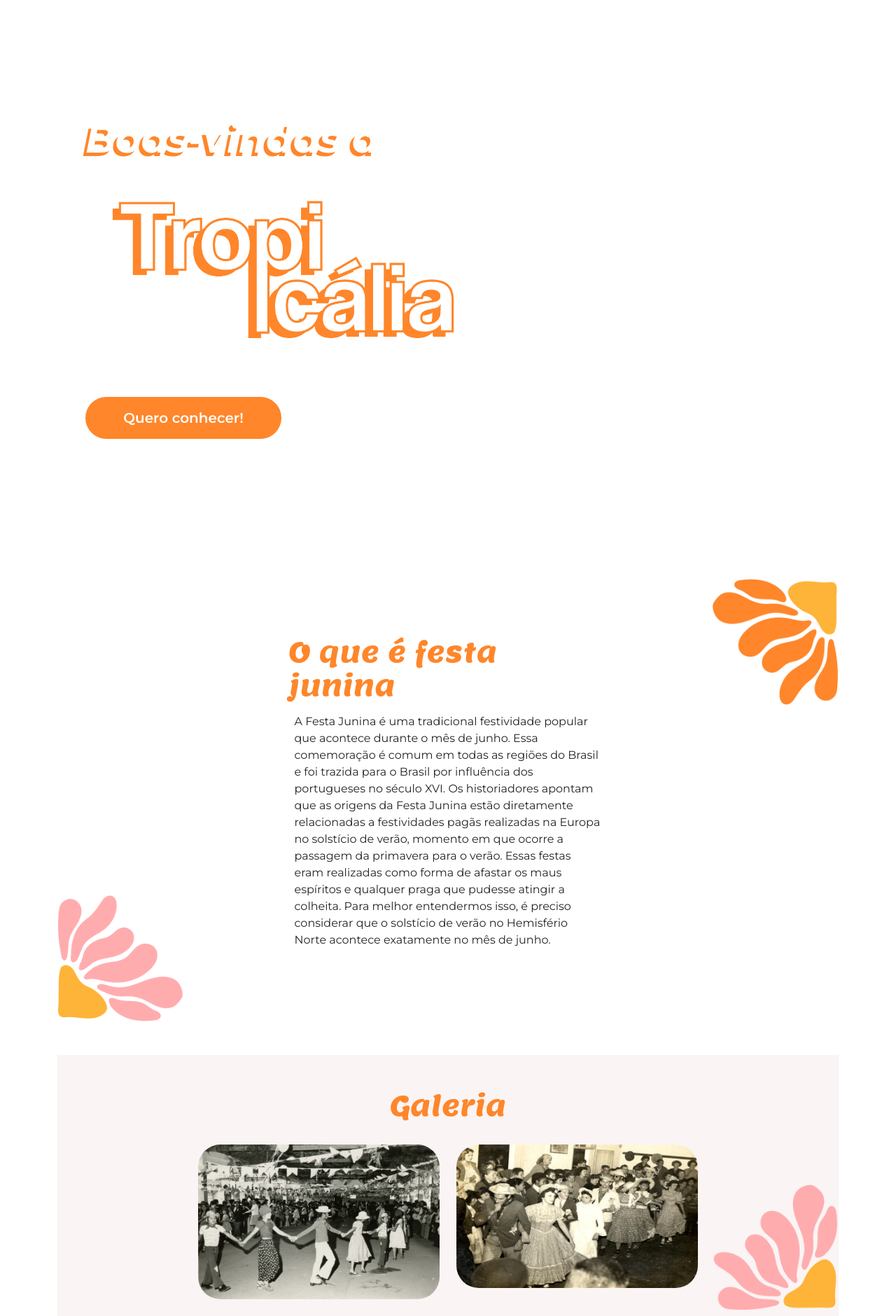
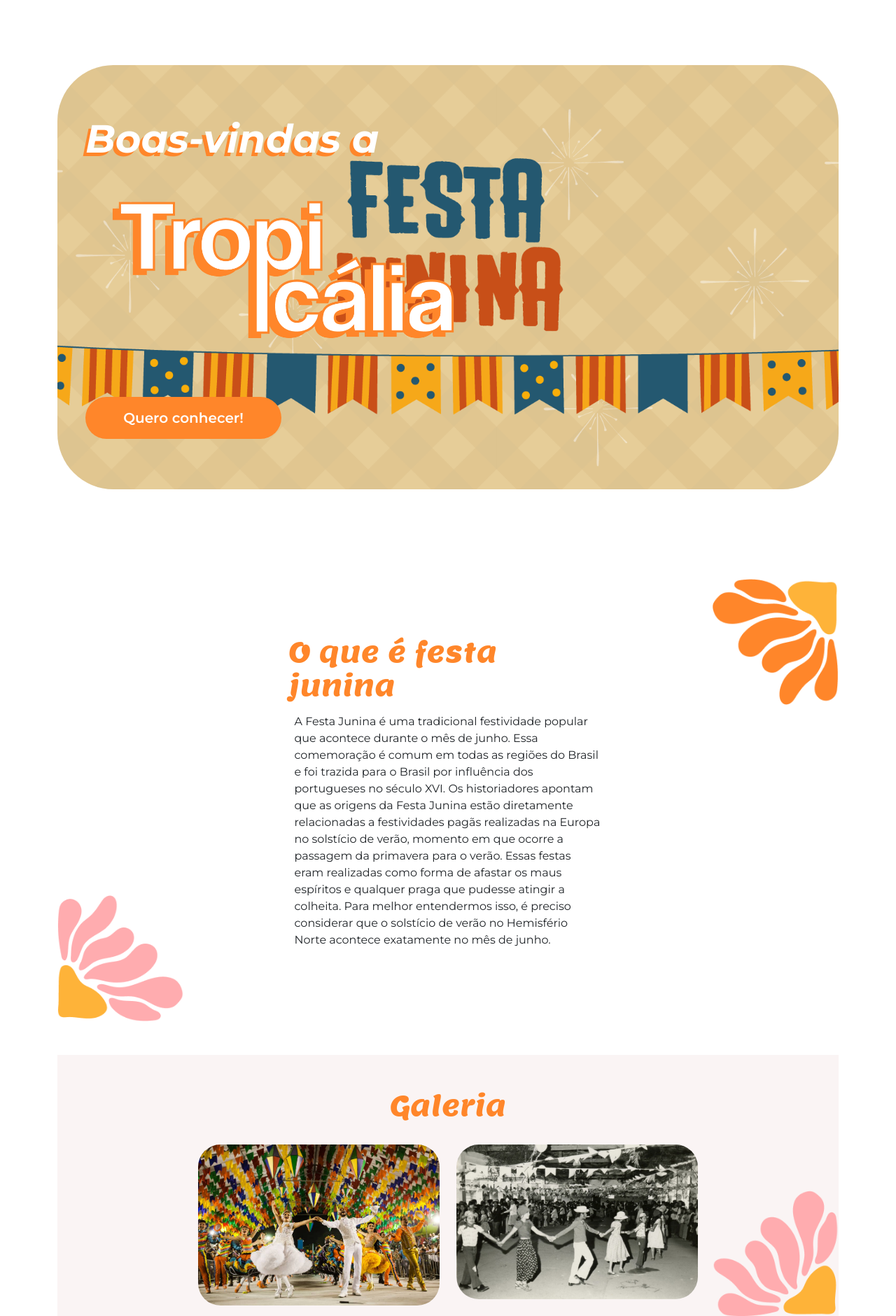
Before and after one commit to gabdiaass/agrinho3, a plain HTML site: page index.html in a window 1280 px wide. Shown: the part 182-2062 px from the top of the page at 70% size. Drawn offline with nearby package versions, Linux system fonts and the light colour scheme; a script that the page names is missing; files whose address does not match are found by name.

Commit message:
Add files via upload

```diff
--- a/index.html
+++ b/index.html
@@ -59,11 +59,11 @@
 
                 <div class="row justify-content-md-center">
                     <div class="col-md-4">
-                        <img src="Festa-Junina-de-Votorantim-história-8.jpg"
+                        <img src="festa-junina-de-sao-joao-de-caruaru-pernambuco-7-1.jpeg"
                             class="img-fluid rounded-5" loading="lazy">
                     </div>
                     <div class="col-md-4">
-                        <img src="FotoMariaLaura2.jpg" class="img-fluid rounded-5"
+                        <img src="Festa-Junina-de-Votorantim-história-8.jpg" class="img-fluid rounded-5"
                             loading="lazy">
                     </div>
                 </div>
@@ -104,7 +104,7 @@
         <i class="bi bi-whatsapp"></i>
         <i class="bi bi-instagram"></i>
         <i class="bi bi-tiktok"></i>
-        <p class="mt-3">Desenvolvido por Start by Alura. Projeto fictício sem fins comerciais.</p>
+        <p class="mt-3">Desenvolvido por Gabriela. Projeto fictício sem fins comerciais.</p>
     </footer>
     <script src="script.js"></script>
 
--- a/styles.css
+++ b/styles.css
@@ -27,7 +27,7 @@ section {
 
 .inicio-fundo {
     /* aula 3 */
-    background-image: url('img/4965007.jpg');
+    background-image: url('nota-festajunina-2019.png');
     /* Substitua pelo caminho da sua imagem */
     background-size: cover;
     background-position: right;
```
Also changed, not shown: DESTAQUE_FESTA_JUNINA_APOSENTADOS_SINTAEMA_17_06_2016.jpg (added), festa-junina-de-sao-joao-de-caruaru-pernambuco-7-1.jpeg (added), images (1).jpeg (added), letras-de-festa-junina-desenhada-a-mao_23-2148931044.avif (added), ll.jpg (added), nota-festajunina-2019.png (added), pp.jpg (added), ç.jpg (added).
